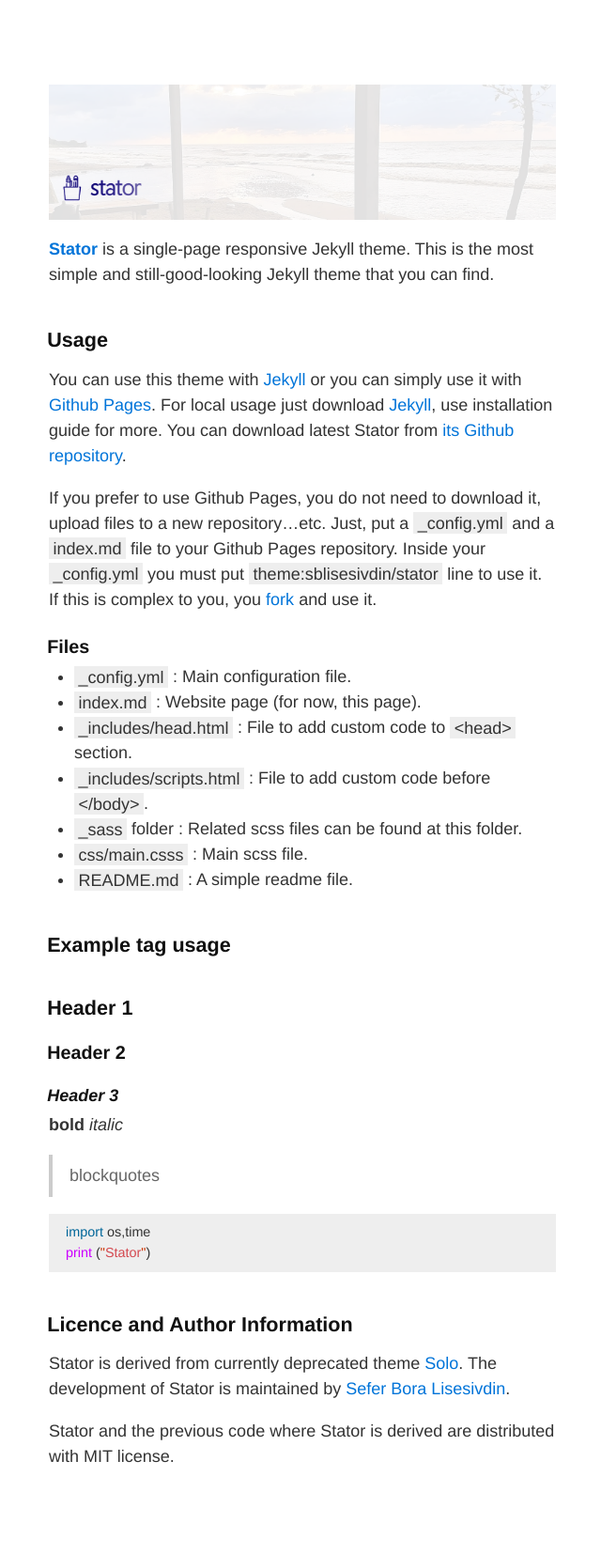
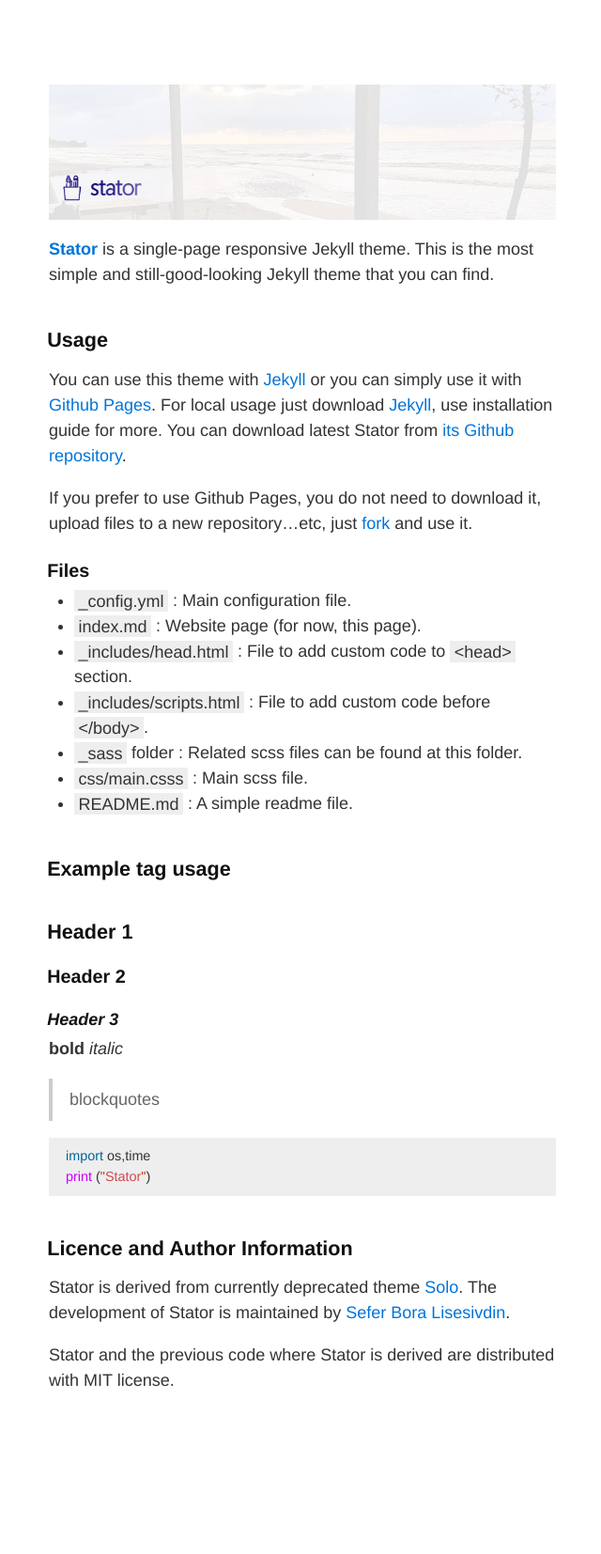
Before and after one commit to lrgresearch/bora, a Jekyll site: the page built from index.md, in a window 1280 px wide. Shown: the whole page at 94% size, without its empty margins (318-958 px from the left). Built offline with Jekyll 4.4.1, drawn with Linux system fonts in a browser that asks for light colours; after the commit the page ends 1573 px from its top, so only the background shows below that.

Commit message:
Update index.md

```diff
--- a/index.md
+++ b/index.md
@@ -12,7 +12,7 @@ layout: default
 You can use this theme with [Jekyll](http://jekyllrb.com/) or you can simply use it with [Github Pages](https://pages.github.com).
 For local usage just download [Jekyll](http://jekyllrb.com/), use installation guide for more. You can download latest Stator from [its Github repository](https://github.com/sblisesivdin/stator).
 
-If you prefer to use Github Pages, you do not need to download it, upload files to a new repository...etc. Just, put a `_config.yml` and a `index.md` file to your Github Pages repository. Inside your `_config.yml` you must put `theme:sblisesivdin/stator` line to use it. If this is complex to you, you [fork](https://docs.github.com/en/get-starter/quickstart/fork-a-repo) and use it.
+If you prefer to use Github Pages, you do not need to download it, upload files to a new repository...etc, just [fork](https://docs.github.com/en/get-starter/quickstart/fork-a-repo) and use it.
 
 ### Files
 
```
